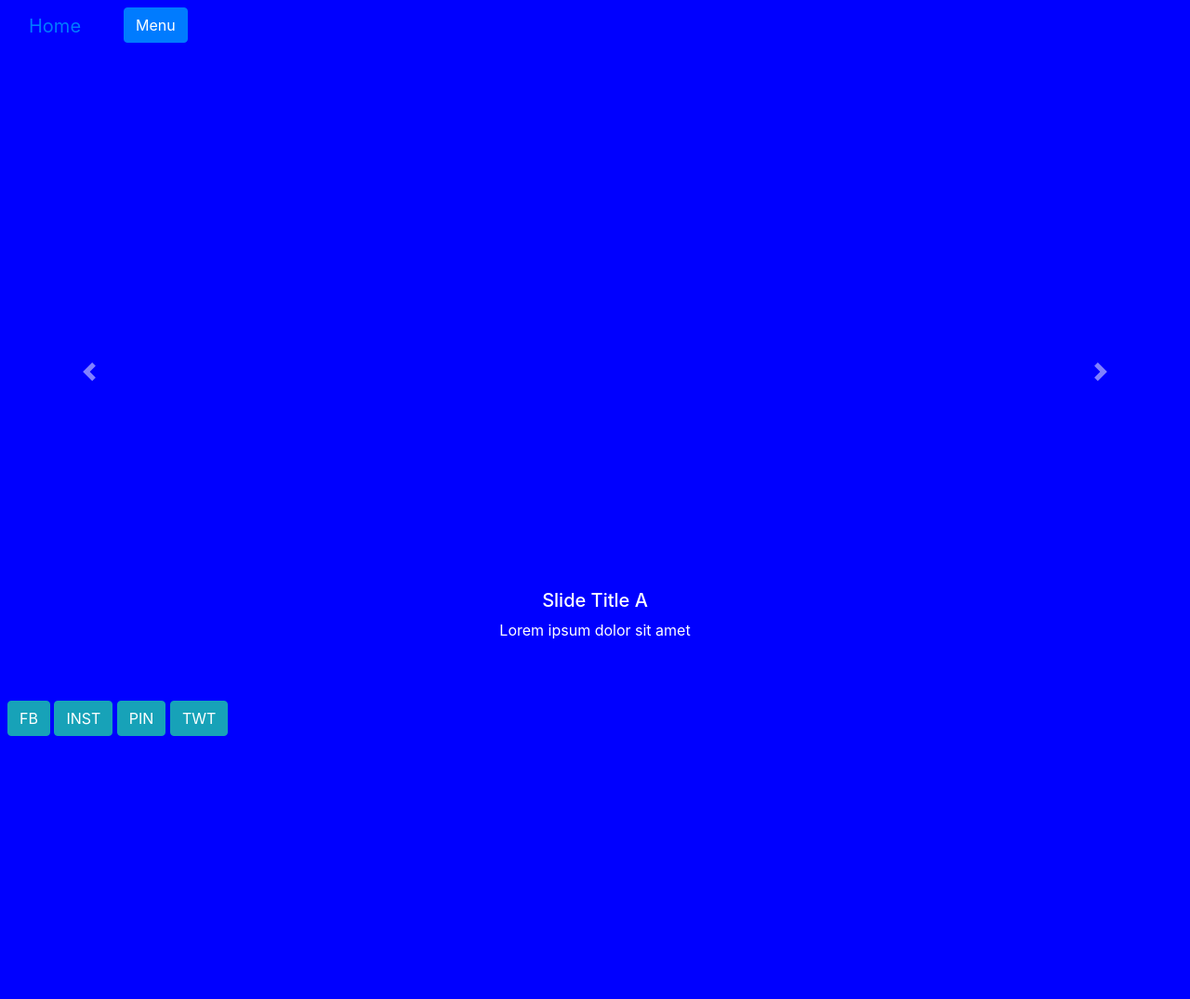
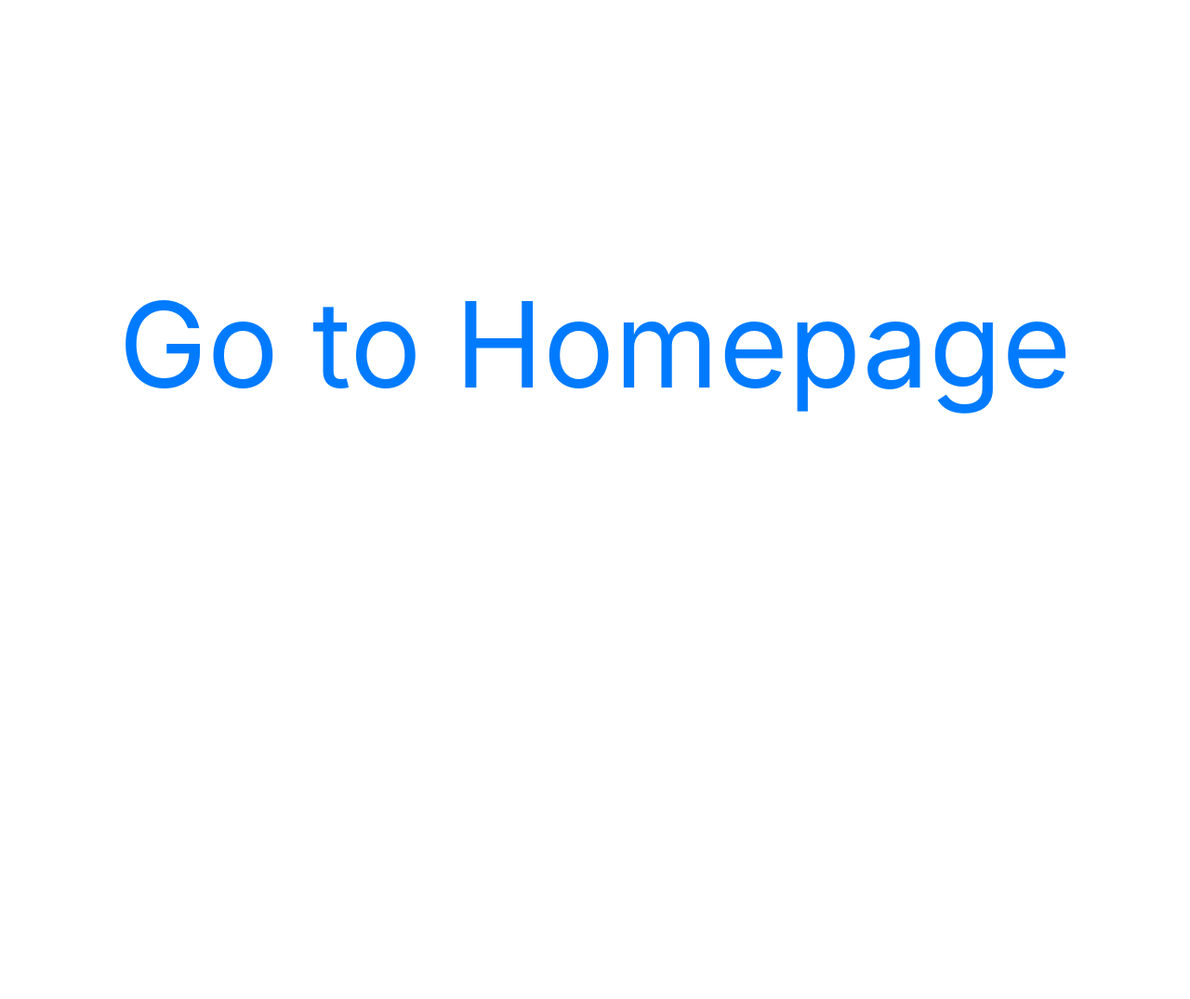
Before and after one commit to ibhan88/Company-Website, a Flask app: page / in a window 1280 px wide. Shown: the whole page at 93% size. Before the commit the page ends 792 px from the top, so only its background shows below. Run offline with Flask 2, Linux system fonts and the light colour scheme; some libraries are stand-ins or nearby versions.

Commit message:
Further revision of homepage, added landing page.

```diff
--- a/server.py
+++ b/server.py
@@ -16,6 +16,13 @@ app.jinja_env.undefined = StrictUndefined
 
 @app.route('/')
 def index():
+    """Landing page."""
+
+    return render_template("landing.html")
+
+
+@app.route('/home')
+def homepage():
     """Homepage."""
 
     return render_template("index.html")
--- a/static/css/style.css
+++ b/static/css/style.css
@@ -2,6 +2,18 @@ html, body {
     margin: 0;
     height: 100%;
     width: 100%;
+}
+
+.landing-pg {
+    margin: 0;
+    text-align: center;
+    overflow: hidden;
+}
+
+.landing-link {
+    margin-top: 22%;
+    margin-bottom: 78%;
+    font-size: 8em;
 }
 
 .navbar {
@@ -9,19 +21,45 @@ html, body {
     position: fixed;
     top: 0;
     width: 100%;
-    background-color: transparent;
+    z-index: 1000;
+    background-color: #ffffff4d;
+    background-color: rgba(255, 255, 255, .3);
+}
+
+.modal-dialog {
+    width: 100%;
+    height: 100%;
+    margin: 0;
+    padding: 0;
+}
+
+.modal-content {
+    height: auto;
+    min-height: 100%;
+    border-radius: 0;
+    position: fixed;
+}
+
+.no-border {
+    border: none;
 }
 
 .my-content {
-    padding-top: 3.4em;
-    padding-bottom: 3.4em;
     width: 100%;
     height: 100%;
+    margin: 0;
+ /*   -webkit-transition:.6s ease-in-out left;
+    -o-transition:.6s ease-in-out left;
+    transition:.6s ease-in-out left;*/
 }
 
 .carousel, .carousel-inner, .carousel-item {
     width: 100%;
     height: 100%;
+}
+
+.carousel-caption {
+    padding-bottom: 8em;
 }
 
 .banner-1 {
@@ -46,18 +84,8 @@ html, body {
     position: fixed;
     bottom: 0;
     width: 100%;
-    padding-left: .5em;
+    padding-right: .5em;
     padding-bottom: .5em;
     background-color: transparent;
+    text-align: right;
 }
-
-.my-content {
-    margin: 0;
-    height: 100%;
-    width: 100%;
-    background-color: blue;
- /*   -webkit-transition:.6s ease-in-out left;
-    -o-transition:.6s ease-in-out left;
-    transition:.6s ease-in-out left;*/
-
-}
--- a/templates/base.html
+++ b/templates/base.html
@@ -12,7 +12,6 @@
 
     <!-- Bootstrap CSS -->
     <link rel="stylesheet" href="https://maxcdn.bootstrapcdn.com/bootstrap/4.2.1/css/bootstrap.min.css">
-
     <!-- CSS -->
     <link rel="stylesheet" href="/static/css/style.css">
   </head>
@@ -25,15 +24,17 @@
           </div>
           <div class="col">
             <!-- Button trigger modal -->
-            <button type="button" class="btn btn-primary" data-toggle="modal" data-target="#exampleModalCenter">
+            <button type="button" class="btn btn-primary" data-toggle="modal" data-target="#exampleModal">
               Menu
             </button>
           </div>
         </div>
+      </div>
+    </nav>
 
     <!-- Modal -->
-        <div class="modal fade" id="exampleModalCenter" tabindex="-1" role="dialog" aria-labelledby="exampleModalCenterTitle" aria-hidden="true">
-          <div class="modal-dialog modal-xl modal-dialog-centered" id="menu-expanded" role="document">
+    <div class="modal" id="exampleModal" tabindex="-1" role="dialog" aria-labelledby="exampleModal" aria-hidden="true">
+      <div class="modal-dialog" role="document">
         <div class="modal-content">
           <div class="modal-header">
             <a href="/"><h5 class="modal-title" id="exampleModalCenterTitle">Home</h5></a>
@@ -48,15 +49,12 @@
               <div><a href="/about">About Us</a></div>
               <div><a href="/contact">Contact Us</a></div>
           </div>
-              <div class="modal-footer">
-                <button type="button" class="btn btn-secondary" data-dismiss="modal">Close</button>
         </div>
       </div>
     </div>
-        </div>
-    </nav>
 
-    <div class="my-content" id="mainBG">{% block content %} CONTENT GOES HERE {% endblock %}</div>
+
+    <div class="my-content">{% block content %} CONTENT GOES HERE {% endblock %}</div>
     <div class="my-footer">
       <a class="btn btn-info" href="/" role="button">FB</a>
       <a class="btn btn-info" href="/" role="button">INST</a>
--- a/templates/index.html
+++ b/templates/index.html
@@ -1,10 +1,10 @@
 {% extends 'base.html' %}
-{% block title %}Company Website{% endblock %}
+{% block title %}Company Homepage{% endblock %}
 {% block content %}
-  <div id="carouselExampleControls" class="carousel slide" data-ride="carousel">
+  <div id="carouselExampleControls" class="carousel slide" data-ride="carousel" data-interval="6000">
     <div class="carousel-inner" role="listbox">
       <div class="carousel-item active" id="slideA">
-        <div class="banner-1 d-block w-100"></div>
+        <div class="banner-1 d-block w-100 min-vh-100"></div>
         <!-- <img src="..." class="d-block w-100" alt="..."> -->
         <div class="carousel-caption d-none d-md-block">
           <h5>Slide Title A</h5>
@@ -12,7 +12,7 @@
         </div>
       </div>
       <div class="carousel-item" id="slideB">
-        <div class="banner-2 d-block w-100"></div>
+        <div class="banner-2 d-block w-100 min-vh-100"></div>
         <!-- <img src="..." class="d-block w-100" alt="..."> -->
         <div class="carousel-caption d-none d-md-block">
           <h5>Slide Title B</h5>
@@ -20,7 +20,7 @@
         </div>
       </div>
       <div class="carousel-item" id="slideC">
-        <div class="banner-3 d-block w-100"></div>
+        <div class="banner-3 d-block w-100 min-vh-100"></div>
         <!-- <img src="..." class="d-block w-100" alt="..."> -->
         <div class="carousel-caption d-none d-md-block">
           <h5>Slide Title C</h5>
@@ -37,15 +37,4 @@
       <span class="sr-only">Next</span>
     </a>
   </div>
-  <script type="text/javascript">
-    $('#carouselExampleControls').on('slide.bs.carousel', function(e) {
-        if(e.relatedTarget.id == 'slideA'){
-            $('#mainBG').css('background-color', 'blue');
-        } else if(e.relatedTarget.id == 'slideB'){
-            $('#mainBG').css('background-color', 'green');
-        } else if(e.relatedTarget.id == 'slideC'){
-            $('#mainBG').css('background-color', 'yellow');
-        }
-    })
-  </script>
 {% endblock %}
--- /dev/null
+++ b/templates/landing.html
@@ -0,0 +1,24 @@
+<!DOCTYPE html>
+<html lang="en">
+  <head>
+    <!-- Required meta tags -->
+    <meta charset="utf-8">
+    <meta name="viewport" content="width=device-width, initial-scale=1">
+
+    <title>Company Name</title>
+
+    <script src="https://code.jquery.com/jquery-3.3.1.slim.min.js"></script>
+    <script src="https://cdnjs.cloudflare.com/ajax/libs/popper.js/1.14.6/umd/popper.min.js"></script>
+
+    <!-- Bootstrap CSS -->
+    <link rel="stylesheet" href="https://maxcdn.bootstrapcdn.com/bootstrap/4.2.1/css/bootstrap.min.css">
+    <!-- CSS -->
+    <link rel="stylesheet" href="/static/css/style.css">
+  </head>
+  <body class="landing-pg container-fluid">
+    <div class="landing-link">
+      <a href="/home">Go to Homepage</a>
+    </div>
+    <script src="https://stackpath.bootstrapcdn.com/bootstrap/4.2.1/js/bootstrap.min.js"></script>
+  </body>
+</html>
```
Lines whose indentation alone changed are shown as unchanged.
